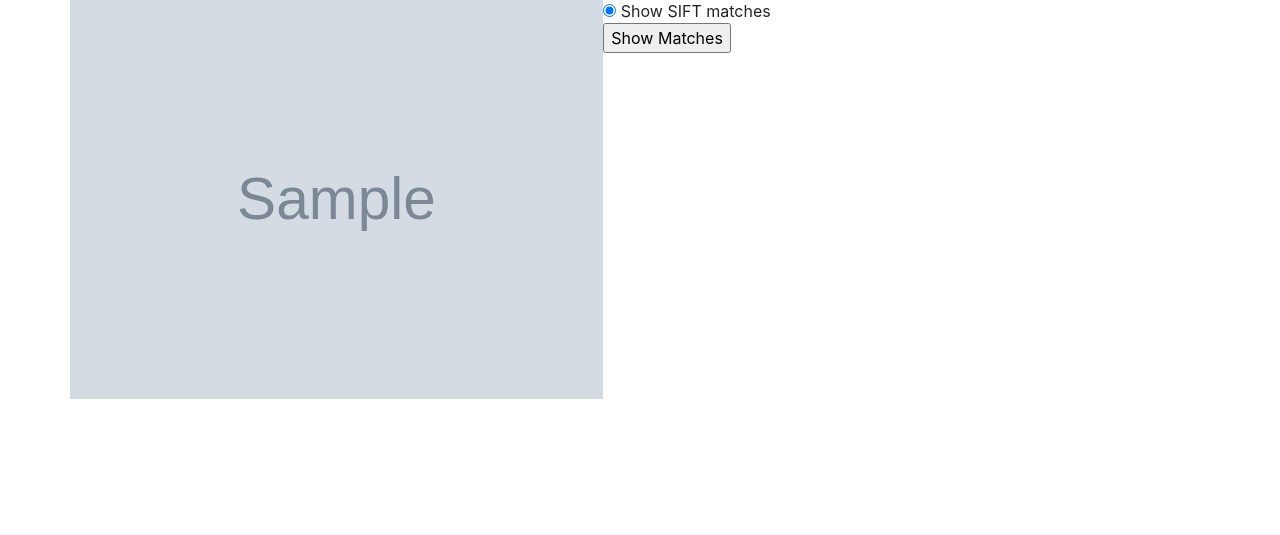
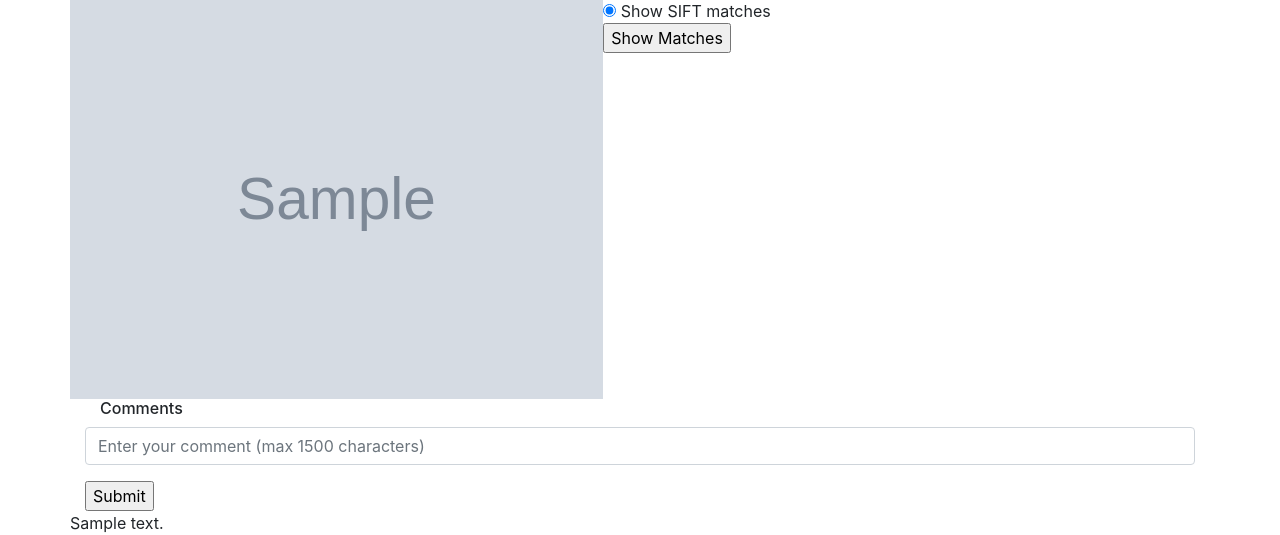
Before and after one commit to Federic0Bald0/cognitive_services_project, a Flask app: template templates/result.html in a window 1280 px wide. Shown: the part 897-1432 px from the top of the page. Before the commit the page ends 1296 px from the top, so only its background shows below. Run offline with Flask 2, Linux system fonts and the light colour scheme; the template is opened without the code that fills it: most values are stand-ins (such as "Sample title", 1, 10 or a date in 2020); grey boxes marked "Sample" are stand-in pictures; parts of the project's set-up code (start-up, migrations or seed data) failed here and were passed over; some libraries are stand-ins or nearby versions.

Commit message:
added review displaying and comment field

```diff
--- a/app.py
+++ b/app.py
@@ -1,9 +1,9 @@
 # coding: utf-8
 import os
 from werkzeug import secure_filename
-from src.datastore import find_book, add_book
 from src.google_api import blocks_were_enough
 from src.areSimilar import sift_match_images, bf
+from src.datastore import find_book, add_book, get_reviews, add_review, client
 from flask import Flask, redirect, url_for, request, render_template, flash
 from skimage import io
 
@@ -43,19 +43,39 @@ def show_result():
                 return render_template('insert.html', picture=filename)
         else:
             blocks_were_enough()
-
+            id = book_details[1][1].key.id
+            print(type(id))
+            key = client.key('Book', id)
+            print key
+            reviews = get_reviews(key)
+            reviews = [review.get('review').decode('utf-8')
+                       for review in reviews]
+            print reviews
         return render_template(
             'result.html',
             picture=filename,
             blocks=book_details[0],
+            book_id=id,
             result=('Title: ' +
                     book_details[1][1].get('title').encode('utf-8') +
                     ', Author: ' +
                     book_details[1][1].get('author').encode('utf-8')),
             similarities=book_details[1][0],
             dataset_image_link=book_details[1][1].get('image'),
-            local=book_details[1][1].get('local')
+            local=book_details[1][1].get('local'),
+            reviews=reviews
         )
+
+
+@app.route('/comment', methods=['POST'])
+def store_comment():
+    review = request.form['review']
+    book_id = request.args.get('book_id')
+    book_key = client.key('Book', long(book_id))
+    key = add_review(book_key, review.encode('utf-8'))
+    flash('Thank you, your comment is really valuable\
+          us')
+    return render_template('home.html')
 
 
 @app.route('/matches', methods=['POST', 'GET'])
--- a/src/datastore.py
+++ b/src/datastore.py
@@ -83,6 +83,15 @@ def get_some_books(cursor=None, limit=None):
     next_cursor = query_iter.next_page_token
 
     return books, next_cursor
+
+
+def get_reviews(book_id):
+
+    query = client.query(kind='Review')
+    query.add_filter('book_key', '=', book_id)
+    results = list(query.fetch())
+
+    return results
 
 
 def search_book(generic_title, cursor=None, similarity=[0, 0], best_book=None):
--- a/templates/result.html
+++ b/templates/result.html
@@ -33,5 +33,19 @@
             </form>
 
         </div>
+        <div class="container" >
+            <h6> Comments </h6>
+        </div>
+        <form action="http://localhost:5000/comment?book_id={{book_id}}" method = "POST" enctype="multipart/form-data">
+            <div class="form-group">
+                <input type="text"  placeholder="Enter your comment (max 1500 characters)" class="form-control" name="review">
+            </div>
+            <input type = "submit"/>
+        </form>
+        {% for review in reviews %}
+            <div class="row">
+                {{ review }}
+            </div>
+        {% endfor %}
     </div>
 {% include 'base/endblock.html' %}
```
